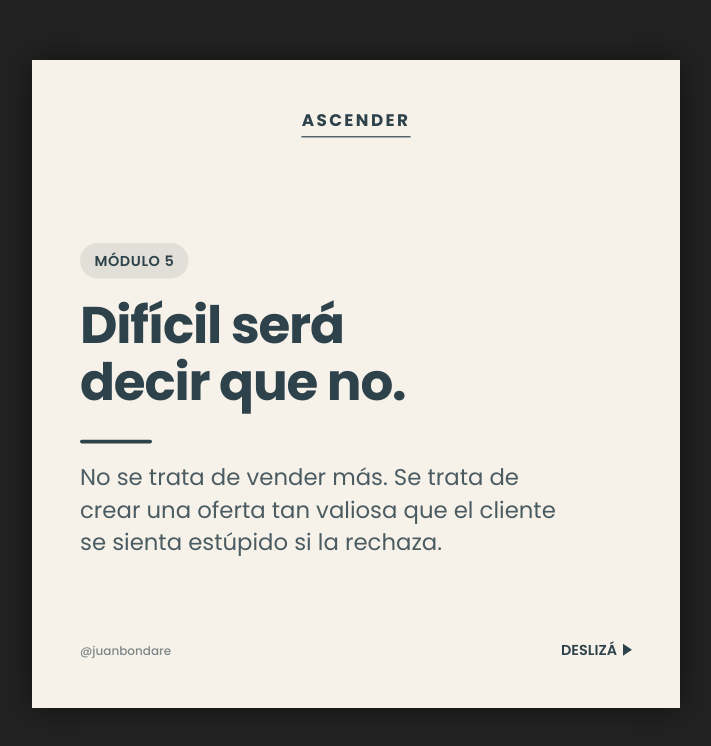
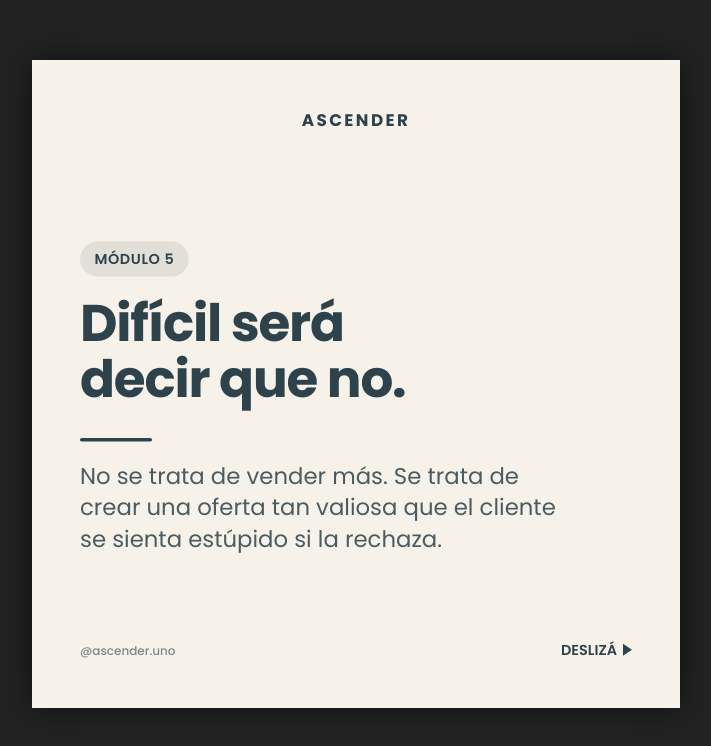
Before and after one commit to juanmamerodio/carrusel, a plain HTML site: page index.html in a window 1280 px wide. Shown: the part 156-902 px from the top of the page, without its empty margins (284-995 px from the left). Drawn offline with Linux system fonts and the light colour scheme.

Commit message:
Modify footer brand and logo styles
Updated footer brand name and adjusted styles for logo.

```diff
--- a/index.html
+++ b/index.html
@@ -61,9 +61,11 @@
             font-size: 28px;
             letter-spacing: 4px;
             text-transform: uppercase;
-            border-bottom: 2px solid #2d424b;
-            padding-bottom: 5px;
+            /* Eliminamos el borde inferior que lo hacía parecer más un título, preparado para un icono */
+            /* border-bottom: 2px solid #2d424b; */
+            padding-bottom: 0px;
         }
+        /* Si se reemplaza por un <img/> o <svg/>, adaptar este estilo o usar un contenedor */
 
         /* 2. Contenido Central */
         .content {
@@ -162,7 +164,8 @@
 
         <!-- HEADER: LOGO -->
         <div class="header">
-            <!-- Si tenés el SVG del logo, reemplazá este texto. Si no, este texto funciona como logo minimalista -->
+            <!-- NOTA: REEMPLAZÁ ESTE DIV COMPLETO CON LA ETIQUETA <img> O <svg> DEL ICONO DE ASCENDER. -->
+            <!-- Ejemplo: <img src="URL_DEL_ICONO" alt="Ascender Logo" style="height: 40px; width: auto;"> -->
             <div class="logo-text">ASCENDER</div>
         </div>
 
@@ -187,7 +190,7 @@
 
         <!-- FOOTER -->
         <div class="footer">
-            <div class="footer-brand">@juanbondare</div>
+            <div class="footer-brand">@ascender.uno</div>
 
             <div class="swipe-indicator">
                 <span>DESLIZÁ</span>
```
